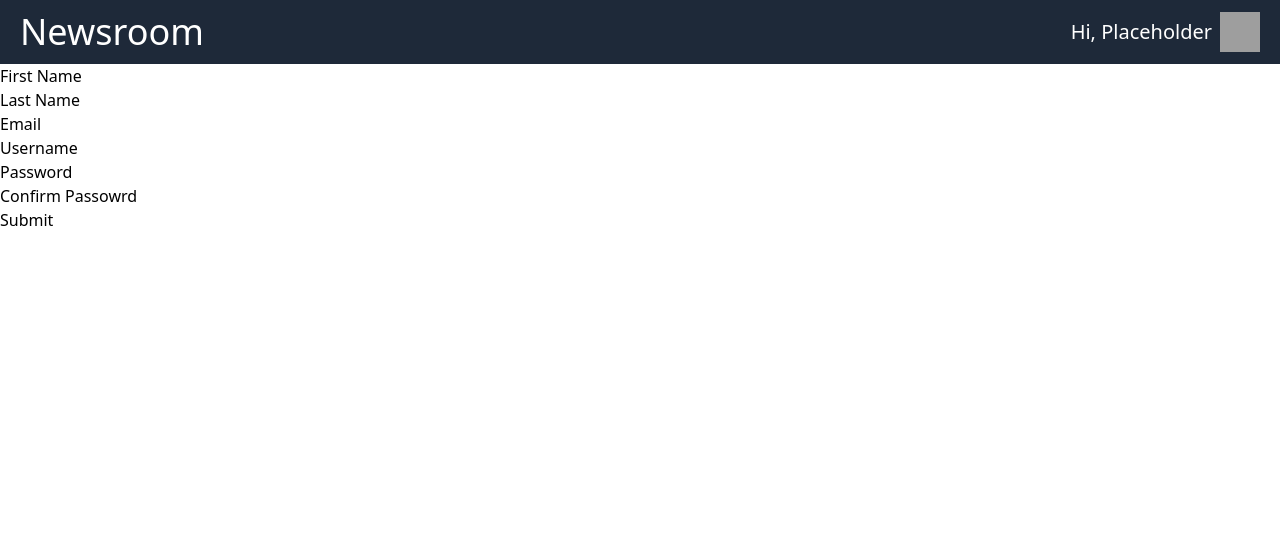
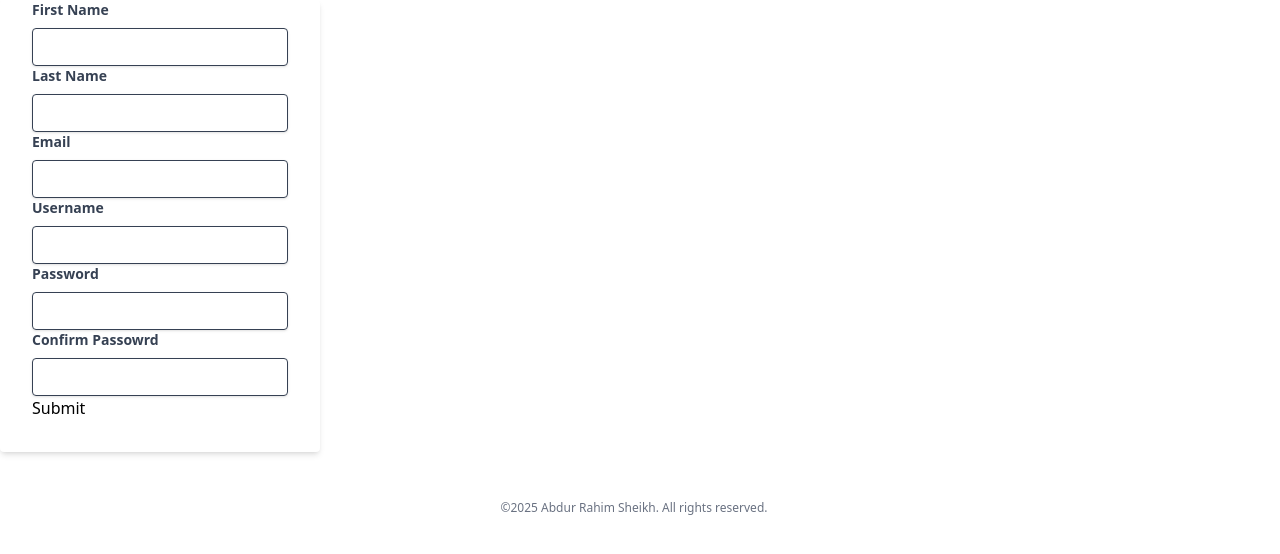
Before and after one commit to Abdur-Rahim-sheikh/news_feed, a Nuxt app in the folder frontend/: page /register in a window 1280 px wide. Shown: the top 554 px of the page. Built offline with nearby package versions, Linux system fonts and the light colour scheme; grey boxes are pictures that could not be loaded.

Commit message:
designing register component

```diff
--- a/frontend/components/AuthenticationForm.vue
+++ b/frontend/components/AuthenticationForm.vue
@@ -1,4 +1,5 @@
 <script setup>
+
 let first_name = ref("")
 let last_name = ref("")
 let email = ref("")
@@ -22,33 +23,47 @@ const submit_data = async () => {
 </script>
 
 <template>
-    <form v-on:submit.prevent="submit_data">
-        <div>
+    <div class="w-full max-w-xs content-center justify-center">
+        <form v-on:submit.prevent="submit_data" class="bg-white shadow-md rounded px-8 pb-8 mb-4">
+
             <div>
-                <label for="first_name">First Name</label>
-                <input type="text" id="first-name" v-model="first_name">
+                <label class="block text-gray-700 text-sm font-bold mb-2" for="first_name">First Name</label>
+                <input type="text" id="first-name" v-model="first_name"
+                    class="shadow appearance-none border rounded w-full py-2 px-3 text-gray-700 leading-tight focus:outline-none focus:shadow-outline">
             </div>
             <div>
-                <label for="last_name">Last Name</label>
-                <input v-model="last_name" type="text" id="last-name">
+                <label class="block text-gray-700 text-sm font-bold mb-2" for="last_name">Last Name</label>
+                <input v-model="last_name"
+                    class="shadow appearance-none border rounded w-full py-2 px-3 text-gray-700 leading-tight focus:outline-none focus:shadow-outline"
+                    type="text" id="last-name">
             </div>
             <div>
-                <label for="email">Email</label>
-                <input v-model="email" type="email" id="email">
+                <label class="block text-gray-700 text-sm font-bold mb-2" for="email">Email</label>
+                <input v-model="email"
+                    class="shadow appearance-none border rounded w-full py-2 px-3 text-gray-700 leading-tight focus:outline-none focus:shadow-outline"
+                    type="email" id="email">
             </div>
             <div>
-                <label for="username">Username</label>
-                <input v-model="username" type="text" id="username">
+                <label class="block text-gray-700 text-sm font-bold mb-2" for="username">Username</label>
+                <input v-model="username"
+                    class="shadow appearance-none border rounded w-full py-2 px-3 text-gray-700 leading-tight focus:outline-none focus:shadow-outline"
+                    type="text" id="username">
             </div>
             <div>
-                <label for="password">Password</label>
-                <input v-model="password" type="password" id="password">
+                <label class="block text-gray-700 text-sm font-bold mb-2" for="password">Password</label>
+                <input v-model="password"
+                    class="shadow appearance-none border rounded w-full py-2 px-3 text-gray-700 leading-tight focus:outline-none focus:shadow-outline"
+                    type="password" id="password">
             </div>
             <div>
-                <label for="confirm_password">Confirm Passowrd</label>
-                <input v-model="confirm_passowrd" type="password" id="confirm-password">
+                <label class="block text-gray-700 text-sm font-bold mb-2" for="confirm_password">Confirm
+                    Passowrd</label>
+                <input v-model="confirm_passowrd"
+                    class="shadow appearance-none border rounded w-full py-2 px-3 text-gray-700 leading-tight focus:outline-none focus:shadow-outline"
+                    type="password" id="confirm-password">
             </div>
             <button>Submit</button>
-        </div>
-    </form>
+
+        </form>
+    </div>
 </template>
--- /dev/null
+++ b/frontend/layouts/auth.vue
@@ -0,0 +1,9 @@
+<template>
+    <div class="flex flex-col h-max">
+        <slot />
+        <p class="text-center text-gray-500 text-xs my-5 p-3 me-3">
+            &copy;2025 Abdur Rahim Sheikh. All rights reserved.
+        </p>
+    </div>
+
+</template>
--- a/frontend/pages/register.vue
+++ b/frontend/pages/register.vue
@@ -1,5 +1,7 @@
 <script setup>
-
+definePageMeta({
+    layout: 'auth'
+})
 </script>
 
 <template>
```
